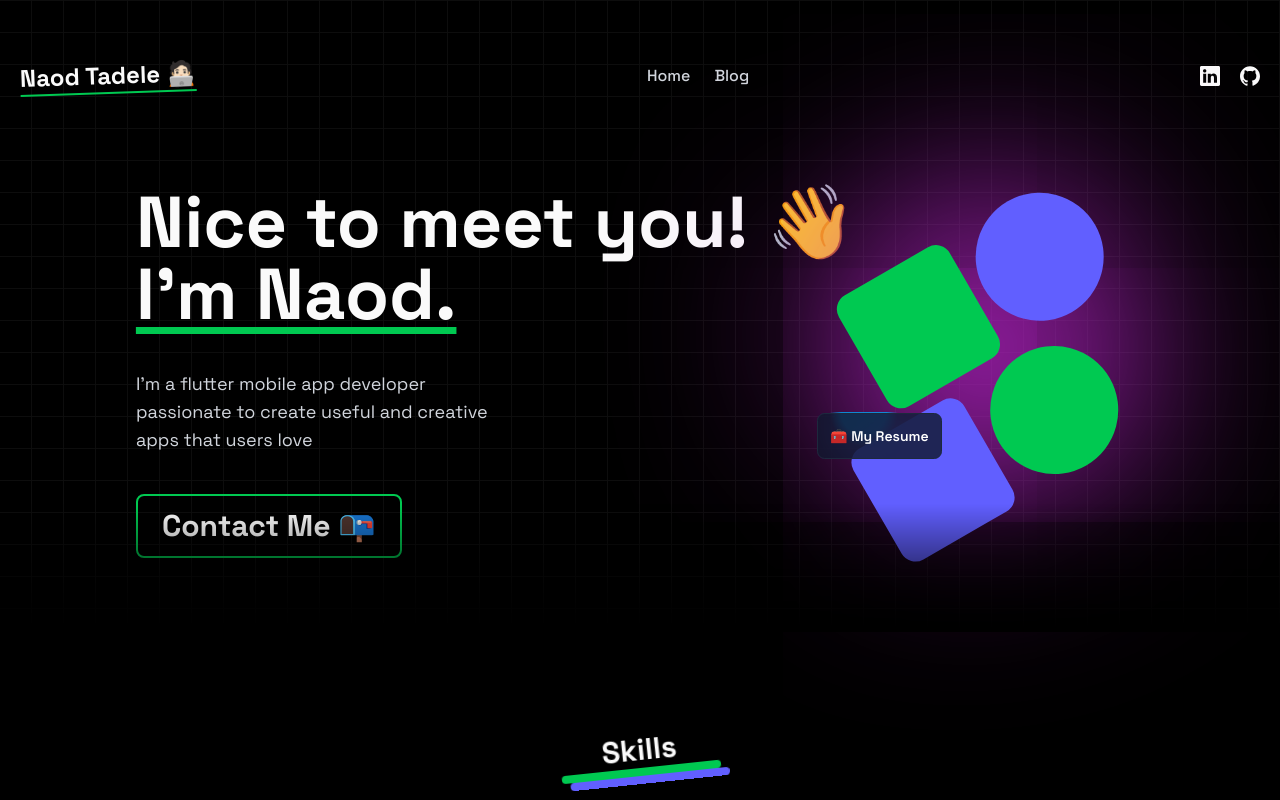
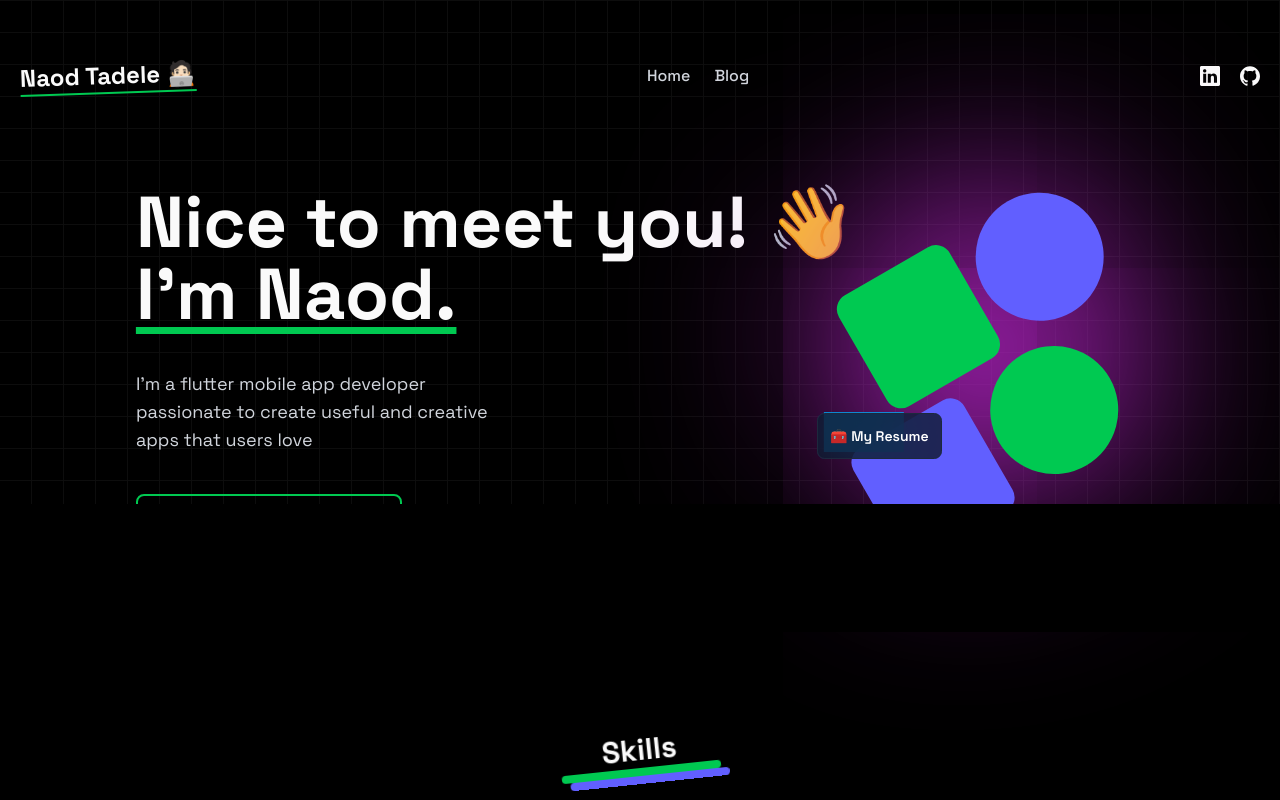
Before and after one commit to naodt1/portfolio-nextjs, a Next.js app: page / in a window 1280 px wide. Shown: the top 800 px of the page. Built offline with nearby package versions, Linux system fonts and the light colour scheme.

Commit message:
Remove gradients throughout portfolio

```diff
--- a/app/(home)/components/Projects.tsx
+++ b/app/(home)/components/Projects.tsx
@@ -63,8 +63,6 @@ function ProjectModal({
             className="w-full max-h-[60vh] object-contain"
             priority
           />
-          {/* Gradient fade into card body */}
-          <div className="absolute bottom-0 left-0 right-0 h-12 bg-gradient-to-t from-gray-900 to-transparent" />
 
           {/* Close button */}
           <button
--- a/app/(home)/page.tsx
+++ b/app/(home)/page.tsx
@@ -16,7 +16,7 @@ export default function page(){
         <HeroSection/>
       </div>
 
-      <div className="h-10 xl:h-32 bg-gradient-to-t from-black absolute -bottom-5 left-0 xl:bottom-0 w-full"></div>
+      <div className="h-10 xl:h-32 bg-black absolute -bottom-5 left-0 xl:bottom-0 w-full"></div>
       </div>
 
       <div className='max-w-7xl mx-auto p-5 mt-20'>
--- a/app/blog/[slug]/page.tsx
+++ b/app/blog/[slug]/page.tsx
@@ -138,7 +138,7 @@ export default async function BlogPostPage({ params }: { params: Promise<{ slug:
               <div className="flex items-center gap-4">
                 <time className="text-gray-500 text-sm">{formatDate(post.date)}</time>
                 <div className="flex items-center gap-2">
-                  <div className="w-6 h-6 rounded-full bg-gradient-to-br from-green-500 to-indigo-500 flex items-center justify-center text-xs font-bold text-black">
+                  <div className="w-6 h-6 rounded-full bg-green-500 flex items-center justify-center text-xs font-bold text-black">
                     N
                   </div>
                   <span className="text-gray-400 text-sm">Naod Tadele</span>
--- a/app/blog/page.tsx
+++ b/app/blog/page.tsx
@@ -34,7 +34,7 @@ export default function BlogPage() {
               <Link key={post.slug} href={`/blog/${post.slug}`}>
                 <article className="rounded-md cursor-pointer transition-transform transform hover:scale-105 bg-gray-900 text-white overflow-hidden h-full flex flex-col">
                   {/* Top accent bar */}
-                  <div className="h-1 bg-gradient-to-r from-green-500 to-indigo-500" />
+                  <div className="h-1 bg-green-500" />
 
                   <div className="p-6 flex flex-col flex-1">
                     {/* Tags */}
--- a/components/ui/moving-border.tsx
+++ b/components/ui/moving-border.tsx
@@ -47,7 +47,7 @@ export function MovingBorderBtn({
         <MovingBorder duration={duration} rx="30%" ry="30%">
           <div
             className={cn(
-              "h-20 w-20 opacity-[0.8] bg-[radial-gradient(var(--color-sky-500)_40%,transparent_60%)]",
+              "h-20 w-20 opacity-[0.8] bg-sky-500",
               borderClassName
             )}
           />
```
